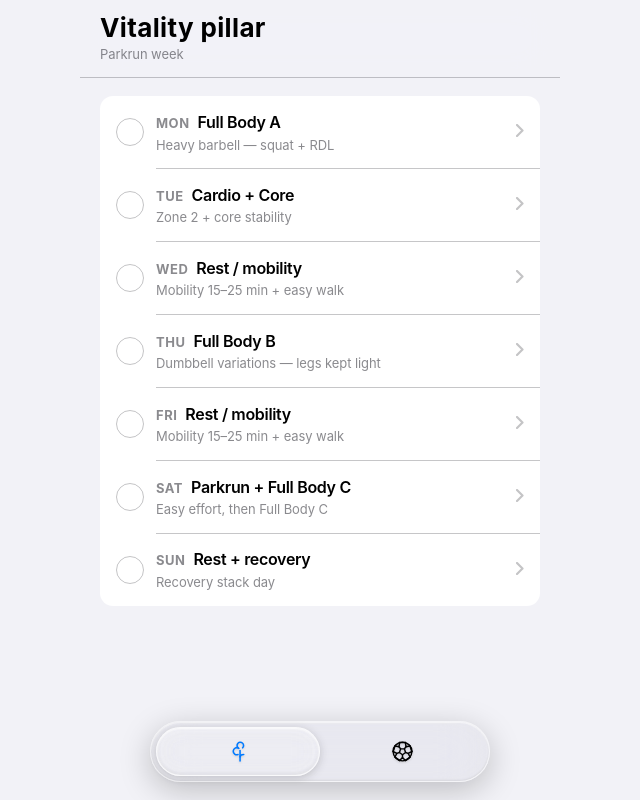
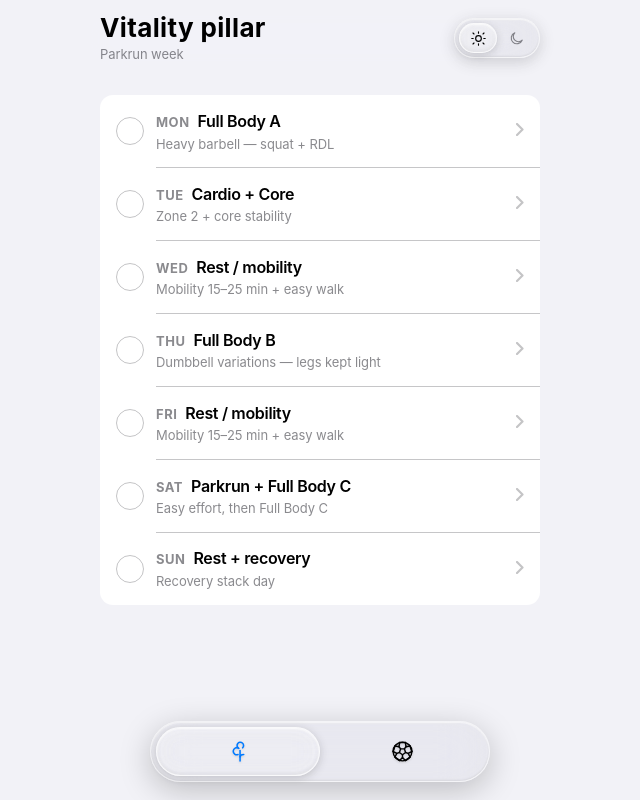
Before and after one commit to tommyannett/vitality, a plain HTML site: page index.html in a window 1280 px wide. Shown: the whole page, without its empty margins (320-960 px from the left). Drawn offline with Linux system fonts and the light colour scheme.

Commit message:
Update index.html

```diff
--- a/index.html
+++ b/index.html
@@ -5,9 +5,24 @@
 <meta name="viewport" content="width=device-width, initial-scale=1.0, maximum-scale=1.0, user-scalable=no, viewport-fit=cover">
 <meta name="apple-mobile-web-app-capable" content="yes">
 <meta name="apple-mobile-web-app-status-bar-style" content="default">
-<meta name="theme-color" content="#F2F2F7" media="(prefers-color-scheme: light)">
-<meta name="theme-color" content="#000000" media="(prefers-color-scheme: dark)">
+<meta name="theme-color" id="themeColor" content="#F2F2F7">
 <title>Vitality pillar</title>
+<script>
+// Resolve appearance before first paint so there is no light→dark flash.
+// Stored pref ('light'|'dark') wins; absent = follow system.
+(function () {
+  var pref = null;
+  try {
+    var t = localStorage.getItem("vitalityPillar.theme");
+    if (t === "light" || t === "dark") pref = t;
+  } catch (e) {}
+  if (pref) document.documentElement.setAttribute("data-theme", pref);
+  var dark = pref ? pref === "dark"
+    : !!(window.matchMedia && window.matchMedia("(prefers-color-scheme: dark)").matches);
+  var m = document.getElementById("themeColor");
+  if (m) m.setAttribute("content", dark ? "#000000" : "#F2F2F7");
+})();
+</script>
 <style>
   :root {
     color-scheme: light dark;
@@ -32,8 +47,33 @@
     --thumb-border: rgba(255, 255, 255, 0.65);
     --thumb-hi: rgba(255, 255, 255, 0.85);
   }
+  /* Dark palette — applied for an explicit dark override, OR when the
+     system is dark and the user hasn't overridden (no data-theme set). */
+  :root[data-theme="dark"],
+  :root.dark-vars {
+    --bg: #000000;
+    --card: #1C1C1E;
+    --separator: rgba(84, 84, 88, 0.65);
+    --text: #FFFFFF;
+    --text-secondary: rgba(235, 235, 245, 0.9);
+    --text-tertiary: rgba(235, 235, 245, 0.6);
+    --text-quaternary: rgba(235, 235, 245, 0.3);
+    --green: #30D158;
+    --green-dim: rgba(48, 209, 88, 0.16);
+    --teal: #40C8E0;
+    --orange: #FF9F0A;
+    --blue: #0A84FF;
+    --header-blur: rgba(10, 10, 10, 0.82);
+    --fill: rgba(118, 118, 128, 0.26);
+    --seg-bg: rgba(44, 44, 48, 0.55);
+    --seg-border: rgba(255, 255, 255, 0.14);
+    --seg-hi: rgba(255, 255, 255, 0.12);
+    --thumb-bg: rgba(255, 255, 255, 0.16);
+    --thumb-border: rgba(255, 255, 255, 0.28);
+    --thumb-hi: rgba(255, 255, 255, 0.3);
+  }
   @media (prefers-color-scheme: dark) {
-    :root {
+    :root:not([data-theme]) {
       --bg: #000000;
       --card: #1C1C1E;
       --separator: rgba(84, 84, 88, 0.65);
@@ -84,7 +124,6 @@
     backdrop-filter: saturate(180%) blur(20px);
     -webkit-backdrop-filter: saturate(180%) blur(20px);
     padding: calc(14px + env(safe-area-inset-top)) 20px 14px;
-    border-bottom: 0.5px solid var(--separator);
   }
   .title-row {
     display: flex;
@@ -92,6 +131,57 @@
     justify-content: space-between;
     gap: 16px;
   }
+  /* ── Appearance toggle — mini liquid-glass segmented control ── */
+  .theme-seg {
+    display: flex;
+    position: relative;
+    flex-shrink: 0;
+    border-radius: 999px;
+    padding: 4px;
+    background: var(--seg-bg);
+    backdrop-filter: saturate(180%) blur(20px);
+    -webkit-backdrop-filter: saturate(180%) blur(20px);
+    border: 0.5px solid var(--seg-border);
+    box-shadow:
+      0 4px 16px rgba(0, 0, 0, 0.16),
+      inset 0 1px 1px var(--seg-hi),
+      inset 0 -1px 2px rgba(0, 0, 0, 0.08);
+  }
+  .theme-btn {
+    position: relative;
+    z-index: 1;
+    width: 38px;
+    height: 30px;
+    display: flex;
+    align-items: center;
+    justify-content: center;
+    border: none;
+    background: transparent;
+    color: var(--text-tertiary);
+    cursor: pointer;
+    border-radius: 999px;
+    transition: color 0.3s ease;
+  }
+  .theme-btn.active { color: var(--text); }
+  .theme-btn svg { width: 17px; height: 17px; display: block; }
+  .theme-thumb {
+    position: absolute;
+    top: 4px;
+    bottom: 4px;
+    left: 4px;
+    width: 38px;
+    border-radius: 999px;
+    background: var(--thumb-bg);
+    backdrop-filter: saturate(200%) blur(12px) brightness(1.1);
+    -webkit-backdrop-filter: saturate(200%) blur(12px) brightness(1.1);
+    border: 0.5px solid var(--thumb-border);
+    box-shadow:
+      0 2px 8px rgba(0, 0, 0, 0.16),
+      inset 0 1px 2px var(--thumb-hi),
+      inset 0 -2px 4px rgba(0, 0, 0, 0.06);
+    transition: transform 0.4s cubic-bezier(0.32, 0.72, 0, 1);
+  }
+  .theme-thumb.dark { transform: translateX(38px); }
   h1 {
     font-size: 26px;
     font-weight: 700;
@@ -350,6 +440,20 @@
       <div>
         <h1>Vitality pillar</h1>
         <div class="week-label" id="weekLabel"></div>
+      </div>
+      <div class="theme-seg" role="group" aria-label="Appearance">
+        <div class="theme-thumb" id="themeThumb"></div>
+        <button class="theme-btn" data-theme-set="light" aria-label="Light mode">
+          <svg viewBox="0 0 24 24" fill="none" stroke="currentColor" stroke-width="1.6" stroke-linecap="round" aria-hidden="true">
+            <circle cx="12" cy="12" r="4"/>
+            <path d="M12 2.5v2M12 19.5v2M4.22 4.22l1.42 1.42M18.36 18.36l1.42 1.42M2.5 12h2M19.5 12h2M4.22 19.78l1.42-1.42M18.36 5.64l1.42-1.42"/>
+          </svg>
+        </button>
+        <button class="theme-btn" data-theme-set="dark" aria-label="Dark mode">
+          <svg viewBox="0 0 24 24" fill="none" stroke="currentColor" stroke-width="1.6" stroke-linecap="round" stroke-linejoin="round" aria-hidden="true">
+            <path d="M20 14.4A8 8 0 1 1 9.6 4 6.4 6.4 0 0 0 20 14.4z"/>
+          </svg>
+        </button>
       </div>
     </div>
   </header>
@@ -704,6 +808,48 @@ document.querySelectorAll('.seg-btn').forEach(btn => {
   }, { passive: true });
 })();
 
+// ── Appearance toggle (light / dark; default = follow system) ────────
+// No stored pref → auto: variables driven by prefers-color-scheme, and the
+// thumb tracks live system changes. Tapping a side sets an explicit override.
+const THEME_KEY = "vitalityPillar.theme";
+function storedTheme() {
+  try { const t = localStorage.getItem(THEME_KEY); return (t === "light" || t === "dark") ? t : null; }
+  catch (e) { return null; }
+}
+// In-memory pref is the source of truth so the toggle works even where
+// localStorage is blocked (private mode, sandboxed preview, strict privacy).
+// Storage is best-effort persistence only — same pattern as the day ticks.
+let themePref = storedTheme(); // null = follow system
+function systemDark() {
+  return !!(window.matchMedia && window.matchMedia("(prefers-color-scheme: dark)").matches);
+}
+function applyTheme() {
+  if (themePref) document.documentElement.setAttribute("data-theme", themePref);
+  else document.documentElement.removeAttribute("data-theme");
+  const dark = themePref ? themePref === "dark" : systemDark();
+  const thumb = document.getElementById("themeThumb");
+  if (thumb) thumb.classList.toggle("dark", dark);
+  document.querySelectorAll(".theme-btn").forEach(b => {
+    b.classList.toggle("active", (b.dataset.themeSet === "dark") === dark);
+  });
+  const m = document.getElementById("themeColor");
+  if (m) m.setAttribute("content", dark ? "#000000" : "#F2F2F7");
+}
+document.querySelectorAll(".theme-btn").forEach(btn => {
+  btn.addEventListener("click", () => {
+    themePref = btn.dataset.themeSet;
+    try { localStorage.setItem(THEME_KEY, themePref); } catch (e) {}
+    applyTheme();
+  });
+});
+if (window.matchMedia) {
+  const mq = window.matchMedia("(prefers-color-scheme: dark)");
+  const onChange = () => { if (!themePref) applyTheme(); }; // only in auto mode
+  if (mq.addEventListener) mq.addEventListener("change", onChange);
+  else if (mq.addListener) mq.addListener(onChange);
+}
+applyTheme();
+
 loadState();
 render();
 </script>
```
